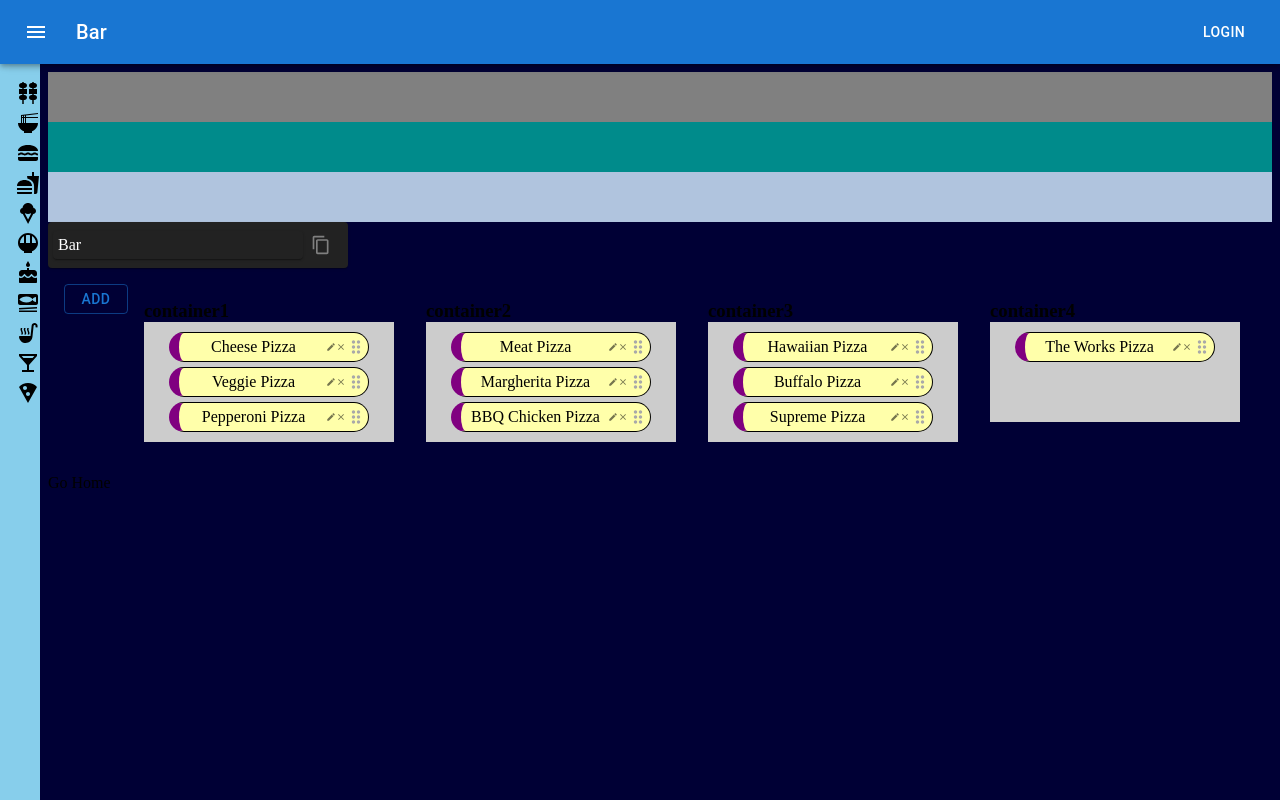
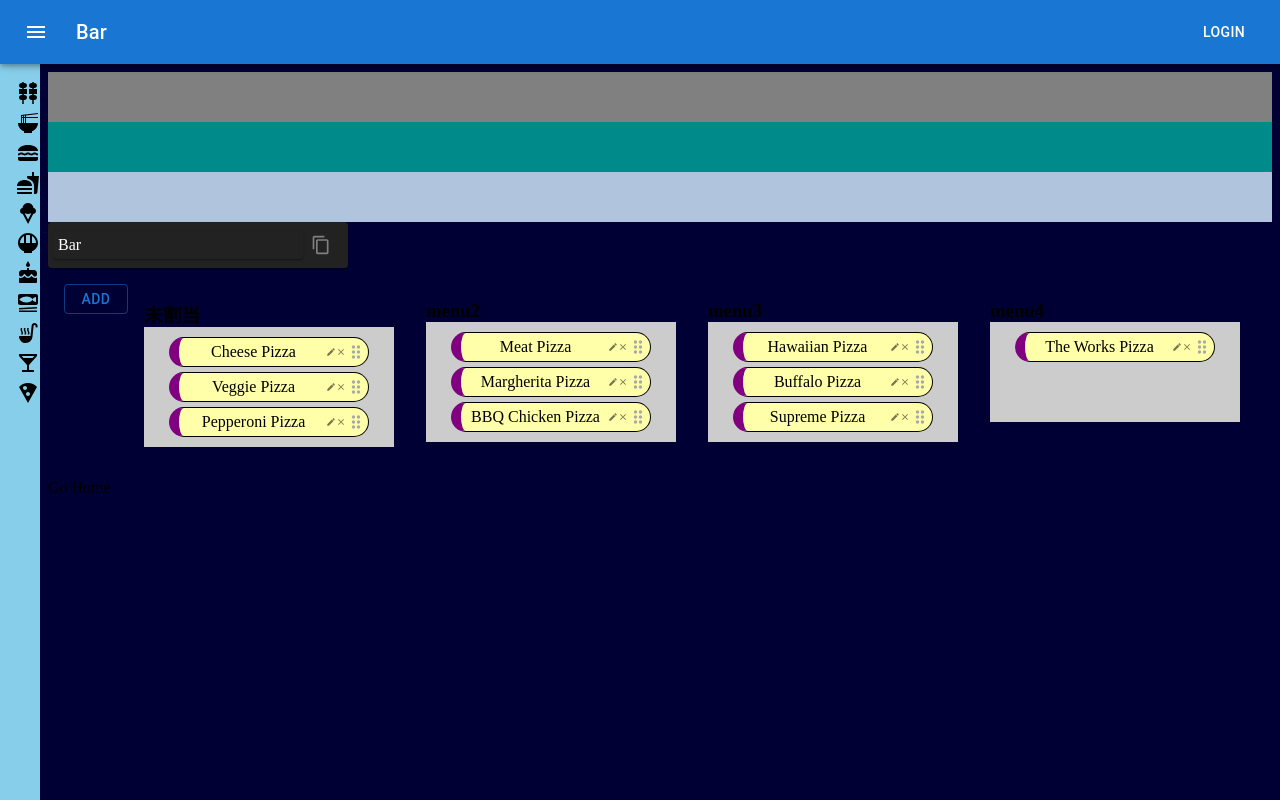
Before and after one commit to ska-cnw/ska-ssk, a Next.js app: page /Bar in a window 1280 px wide. Built offline with nearby package versions, Linux system fonts and the light colour scheme.

Commit message:
[M] label

```diff
--- a/src/components/DragAndDrop/Container.js
+++ b/src/components/DragAndDrop/Container.js
@@ -7,10 +7,22 @@ import { DraggingItem } from './DraggingItem';
 
 export const Container = () => {
 	const [items, setItems] = useState({
-		container1: ['Cheese Pizza', 'Veggie Pizza', 'Pepperoni Pizza'],
-		container2: ['Meat Pizza', 'Margherita Pizza', 'BBQ Chicken Pizza'],
-		container3: ['Hawaiian Pizza', 'Buffalo Pizza', 'Supreme Pizza'],
-		container4: ['The Works Pizza'],
+		container1: {
+			label: '未割当',
+			lists: ['Cheese Pizza', 'Veggie Pizza', 'Pepperoni Pizza'],
+		},
+		container2: {
+			label: 'menu2',
+			lists: ['Meat Pizza', 'Margherita Pizza', 'BBQ Chicken Pizza'],
+		},
+		container3: {
+			label: 'menu3',
+			lists: ['Hawaiian Pizza', 'Buffalo Pizza', 'Supreme Pizza'],
+		},
+		container4: {
+			label: 'menu4',
+			lists: ['The Works Pizza'],
+		},
 	});
 
 	const [containers, setContainers] = useState(Object.keys(items));
@@ -27,7 +39,7 @@ export const Container = () => {
 			return id;
 		}
 		return Object.keys(items).find((key) => (
-			items[key].includes(id.toString())
+			items[key].lists.includes(id.toString())
 		));
 	};
 
@@ -50,33 +62,39 @@ export const Container = () => {
 		}
 
 		setItems((prev) => {
-			const activeItems = prev[activeContainer];
-			const overItems = prev[overContainer];
+			const activeLists = prev[activeContainer].lists;
+			const overLists = prev[overContainer].lists;
 
-			const activeIndex = activeItems.indexOf(id);
-			const overIndex = overItems.indexOf(overId.toString());
+			const activeIndex = activeLists.indexOf(id);
+			const overIndex = overLists.indexOf(overId.toString());
 
 			let newIndex;
 			if (overId in prev) {
-				newIndex = overItems.length + 1;
+				newIndex = overLists.length + 1;
 			} else {
-				const isBelowLastItem = over && overIndex === overItems.length - 1;
+				const isBelowLastItem = over && overIndex === overLists.length - 1;
 
 				const modifier = isBelowLastItem ? 1 : 0;
 
-				newIndex = overIndex >= 0 ? overIndex + modifier : overItems.length + 1;
+				newIndex = overIndex >= 0 ? overIndex + modifier : overLists.length + 1;
 			}
 
 			return {
 				...prev,
-				[activeContainer]: [
-					...prev[activeContainer].filter((item) => item !== active.id),
+				[activeContainer]: {
+					...prev[activeContainer],
+					lists: [
+						...activeLists.filter((item) => item !== active.id),
 					],
-				[overContainer]: [
-					...prev[overContainer].slice(0, newIndex),
-					items[activeContainer][activeIndex],
-					...prev[overContainer].slice(newIndex, prev[overContainer].length),
+				},
+				[overContainer]: {
+					...prev[overContainer],
+					lists: [
+						...overLists.slice(0, newIndex),
+						items[activeContainer].lists[activeIndex],
+						...overLists.slice(newIndex, prev[overContainer].length),
 					],
+				},
 			};
 		});
 	};
@@ -99,17 +117,20 @@ export const Container = () => {
 			return;
 		}
 
-		const activeIndex = items[activeContainer].indexOf(id);
-		const overIndex = items[overContainer].indexOf(overId.toString());
+		const activeIndex = items[activeContainer].lists.indexOf(id);
+		const overIndex = items[overContainer].lists.indexOf(overId.toString());
 
 		if (activeIndex !== overIndex) {
 			setItems((items) => ({
 				...items,
-				[overContainer]: arrayMove(
-					items[overContainer],
+				[overContainer]: {
+					...items[overContainer],
+					lists: arrayMove(
+						items[overContainer].lists,
 						activeIndex,
 						overIndex
 					),
+				},
 			}));
 		}
 	};
@@ -118,11 +139,15 @@ export const Container = () => {
 
 	const handleAddItem = () => {
 		setItems((prev) => {
-			prev['container1'].push('ttest' + count);
+			prev['container1'].lists.push('ttest' + count);
 			setCount(count + 1);
 
 			return ({
-				...prev, container1: prev['container1']
+				...prev,
+				container1: {
+					...prev['container1'],
+					lists: prev['container1'].lists,
+				}
 			});
 		});
 	};
@@ -133,20 +158,22 @@ export const Container = () => {
 		setItems((prev) => {
 			return ({
 				...prev,
-				[deleteContainer]: [
-					...prev[deleteContainer].filter((item) => item !== id)
+				[deleteContainer]: {
+					...prev[deleteContainer],
+					lists: [
+						...prev[deleteContainer].lists.filter((item) => item !== id)
 					],
+				},
 			});
 		});
 	};
 
 	const handleChangeItem = (id) => {
 		const changeContainer = findContainer(id);
-		const changeIndex = items[changeContainer].indexOf(id);
+		const changeIndex = items[changeContainer].lists.indexOf(id);
 
 		setItems((prev) => {
-			prev[changeContainer][changeIndex] = 'ttest';
-			console.log(prev)
+			prev[changeContainer].lists[changeIndex] = 'ttest';
 
 			return ({...prev});
 		})
@@ -165,36 +192,12 @@ export const Container = () => {
 					<SortableContainer
 						key={containerId}
 						id={containerId}
-						label={containerId}
-						items={items[containerId]}
+						label={items[containerId].label}
+						items={items[containerId].lists}
 						onDelete={handleDeleteItem}
 						onChange={handleChangeItem}
 					/>
 				))}
-				{/* <SortableContainer
-					id='container1'
-					items={items.container1}
-					label='menu1'
-					onDelete={handleDeleteItem}
-				/>
-				<SortableContainer
-					id='container2'
-					items={items.container2}
-					label='menu2'
-					onDelete={handleDeleteItem}
-				/>
-				<SortableContainer
-					id='container3'
-					items={items.container3}
-					label='menu3'
-					onDelete={handleDeleteItem}
-				/>
-				<SortableContainer
-					id='container4'
-					items={items.container4}
-					label='menu4'
-					onDelete={handleDeleteItem}
-				/> */}
 
 				<DragOverlay dropAnimation={{ duration: 0 }}>
 					<DraggingItem />
```
Lines whose indentation alone changed are shown as unchanged.
